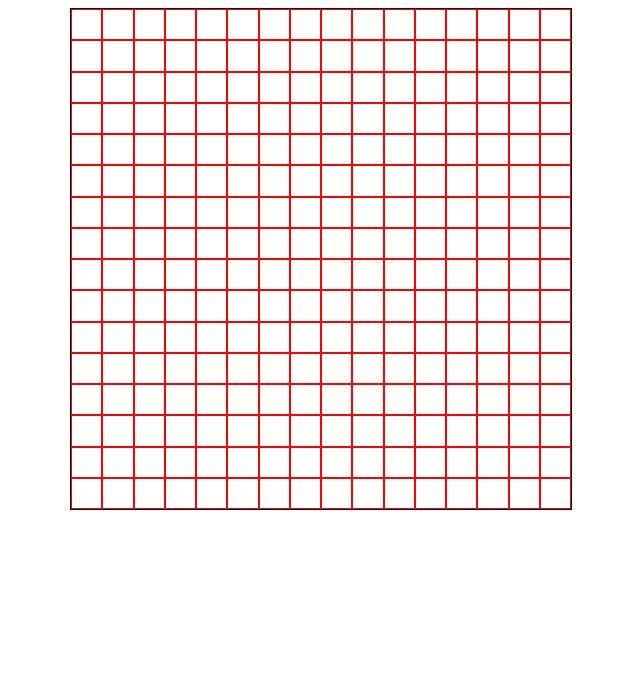
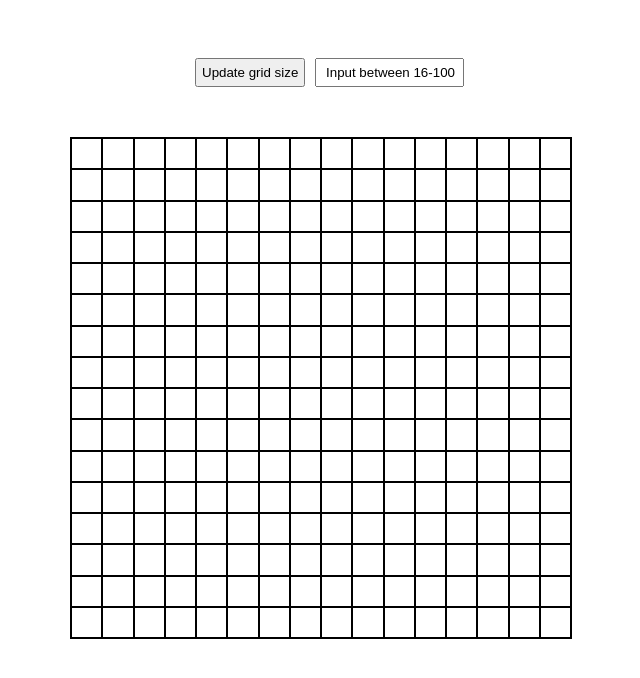
Before and after one commit to ndrewta/etch-a-sketch, a plain HTML site: page index.html in a window 1280 px wide. Shown: the whole page, without its empty margins (319-959 px from the left). Drawn offline with Linux system fonts and the light colour scheme.

Commit message:
Added button to modify grid size.

```diff
--- a/script.js
+++ b/script.js
@@ -1,24 +1,63 @@
-//const container = document.querySelector('#container')
-
-function makeRows(x) {
+function updateRows(x) {
     let rows = ""
     for (let i = 0; i < x; i++) {
         rows += "auto "
     }
-    container.style.setProperty('grid-template-columns', rows)
+    gridDiv.style.setProperty('grid-template-columns', rows)
 }
 
 function makeSquares(x) {
     for (let i = 0; i < (x * x); i++) {
         let squares = document.createElement('div')
         squares.setAttribute('class', 'squares')
-        container.appendChild(squares)
+        gridDiv.appendChild(squares)
+    }
+}
+
+function updateGrid() {
+    const input = document.getElementById('input').value
+    document.getElementById('input').value = ""
+
+    while (gridDiv.hasChildNodes()) {
+        gridDiv.removeChild(gridDiv.firstChild)
+    }
+
+    if (input <= 16) {
+        makeGrid(16)
+    } else if (input <= 100) {
+        makeGrid(input)
+    } else if (input > 100) {
+        makeGrid (100)
     }
 }
 
 function makeGrid(x) {
-    makeRows(x)
+    updateRows(x)
     makeSquares(x)
 }
 
+const container = document.querySelector('#container')
+
+const inputContainer = document.createElement('div')
+inputContainer.setAttribute('id', 'input-container')
+container.appendChild(inputContainer)
+
+const btn = document.createElement('button')
+btn.setAttribute('id', 'btn')
+btn.textContent = "Update grid size"
+inputContainer.appendChild(btn)
+
+const input = document.createElement('input')
+input.setAttribute('id', 'input')
+input.value = " Input between 16-100"
+inputContainer.appendChild(input)
+
+
+const gridDiv = document.createElement('div')
+gridDiv.setAttribute('id','grid')
+container.appendChild(gridDiv)
+
+document.getElementById('btn').addEventListener('click', updateGrid)
+document.getElementById('input').addEventListener('click', e => e.target.value = "")
+
 makeGrid(16)
--- a/styles.css
+++ b/styles.css
@@ -1,11 +1,22 @@
 body {
     display: flex;
-    height: 100%;
     justify-content: center;
     align-items: center;
 }
 
-#container {
+.container {
+    display: flex;
+    justify-content: center;
+    align-items: center;
+}
+
+#input-container {
+    display: flex;
+    justify-content: flex-start;
+    align-items: center;
+}
+
+#grid {
     display: grid;
     grid-template-columns: none;
     border: 1px solid black;
@@ -15,6 +26,21 @@ body {
 }
 
 .squares {
-    padding: 10px;
-    border: 1px solid red;
+    border: 1px solid black;
 }
+
+.squares:hover {
+    background-color: black;
+}
+
+#btn {
+    margin: 50px;
+    margin-left: 125px;
+    padding: 5px;
+}
+
+#input {
+    margin: -40px;
+    width: 135px;
+    padding: 5px;
+}
```
